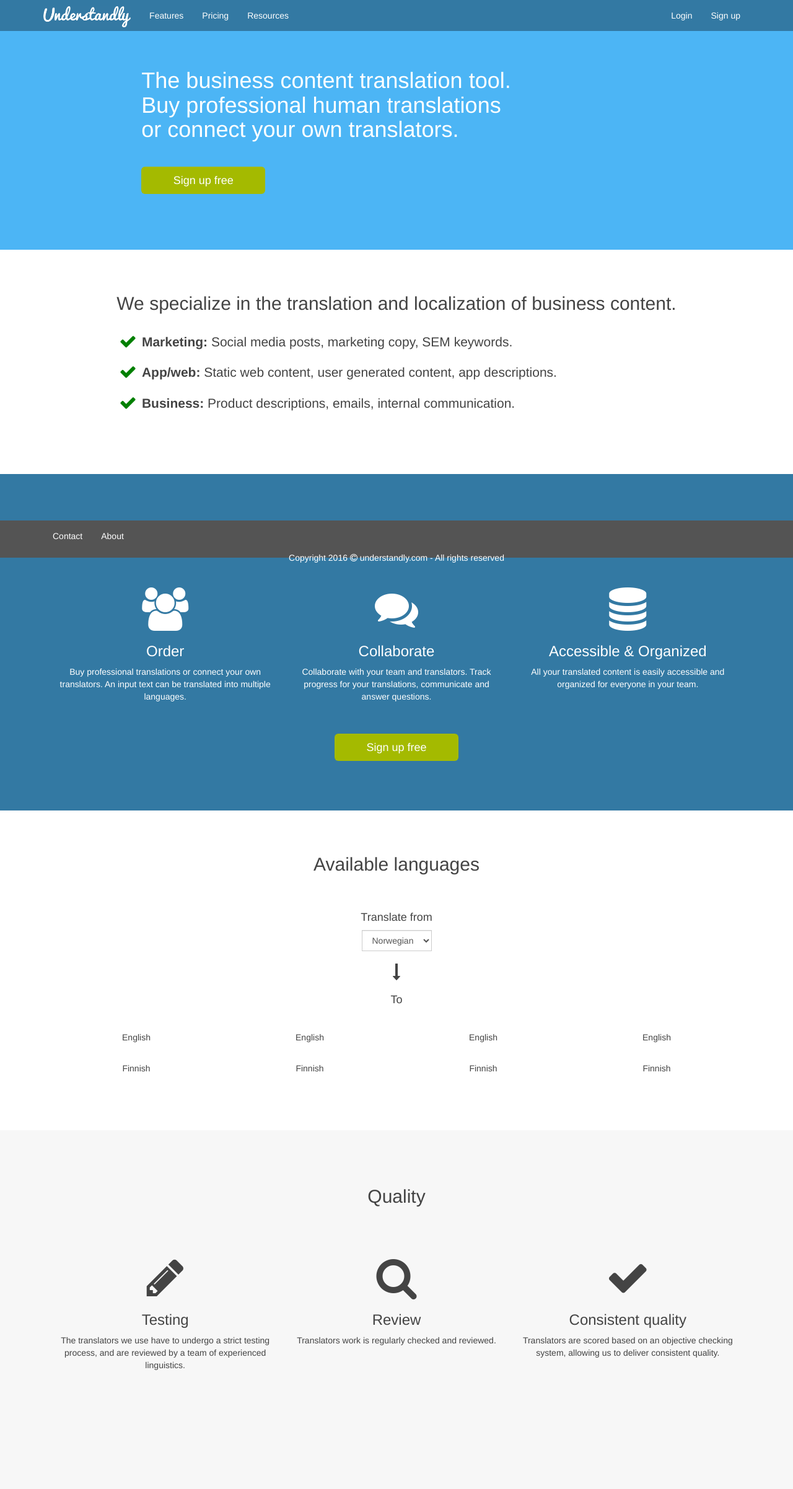
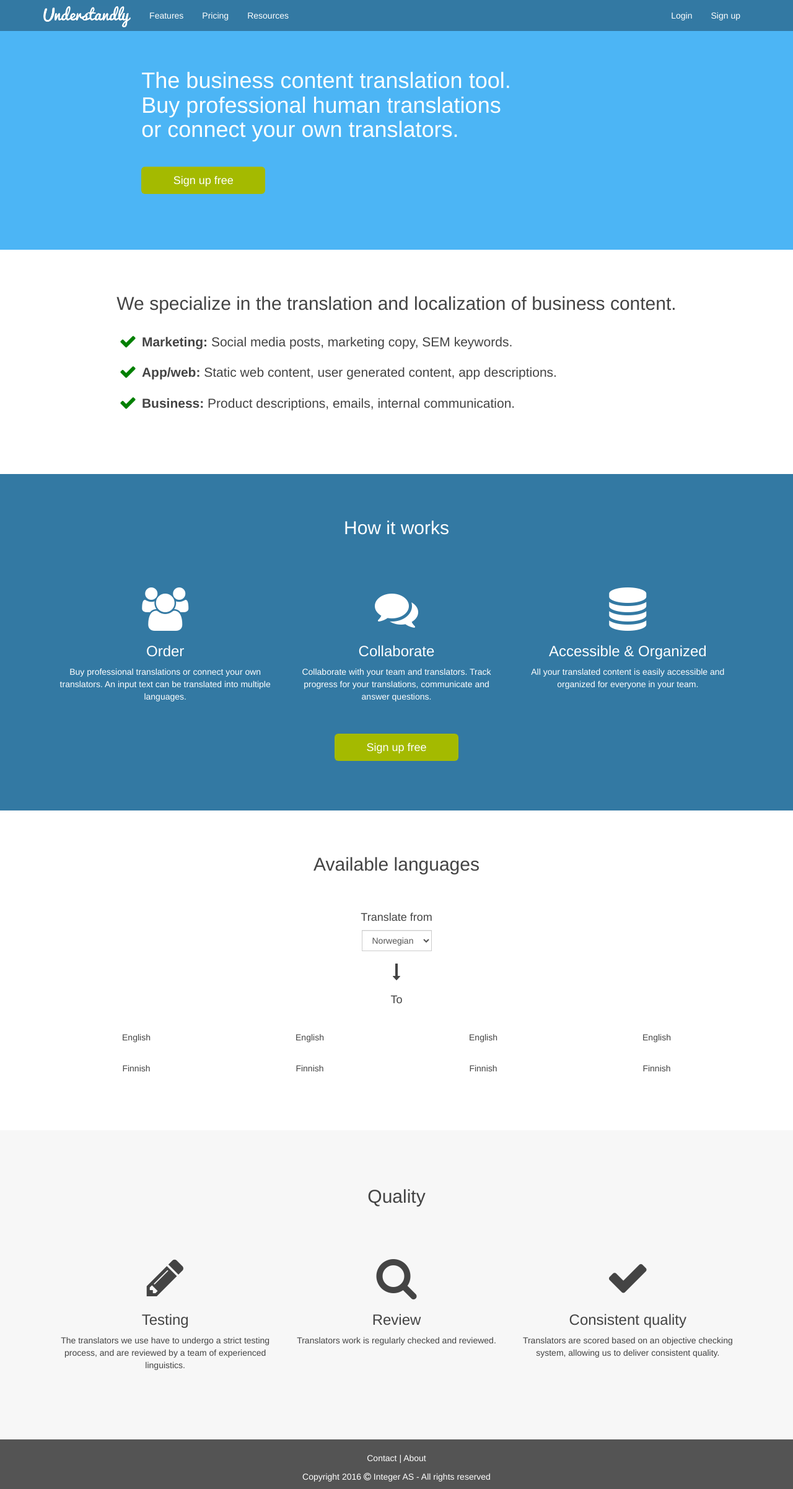
Before and after one commit to yhoiseth/www.understandly.com, a Jekyll site: the page built from index.html, in a window 1280 px wide. Shown: the whole page at 62% size. Built offline with Jekyll 4.4.1, drawn with Linux system fonts in a browser that asks for light colours; nearby versions of some CDN libraries; before the commit the page ends 2303 px from its top, so only the background shows below that.

Commit message:
Sticky footer finally working

```diff
--- a/_includes/footer.html
+++ b/_includes/footer.html
@@ -1,11 +1,13 @@
 <footer class="footer">
         <div class="container">
-                <ul class="nav navbar-nav">
-                    <li><a href="/contact"><span class="text-white">Contact</span></a></li>
-                    <li><a href="/about"><span class="text-white">About</span></a></li>
-                </ul>
+
+                <p class="text-white text-center padding-top-20px">
+                    <a href="/contact"><span class="text-white-footer">Contact </span></a>
+                     |
+                    <a href="/about"><span class="text-white-footer"> About</span></a>
+                </p>
         </div>
         <div align="center">
-            <span class="text-white">Copyright 2016 <i class="fa fa-copyright"></i> understandly.com - All rights reserved</span>
+            <span class="text-white">Copyright 2016 <i class="fa fa-copyright"></i> Integer AS - All rights reserved</span>
         </div>
 </footer>
--- a/css/main.scss
+++ b/css/main.scss
@@ -136,15 +136,20 @@
     max-width: 150px;
 }
 
-.container-footer{
-    background-color: #545454;
+html {
+    position: relative;
+    min-height: 100%;
+}
+body {
+    /* Margin bottom by footer height */
+    margin-bottom: 100px;
 }
 
 .footer {
     position: absolute;
     bottom: 0;
     width: 100%;
-    height: 60px;
+    height: 80px;
     background-color: #545454;
 }
 
@@ -200,6 +205,14 @@
 
 .text-white{
     color:white;
+}
+
+.text-white-footer{
+    color:white;
+}
+
+.text-white-footer:hover{
+    color:lightgrey;
 }
 
 .text-black{
```
